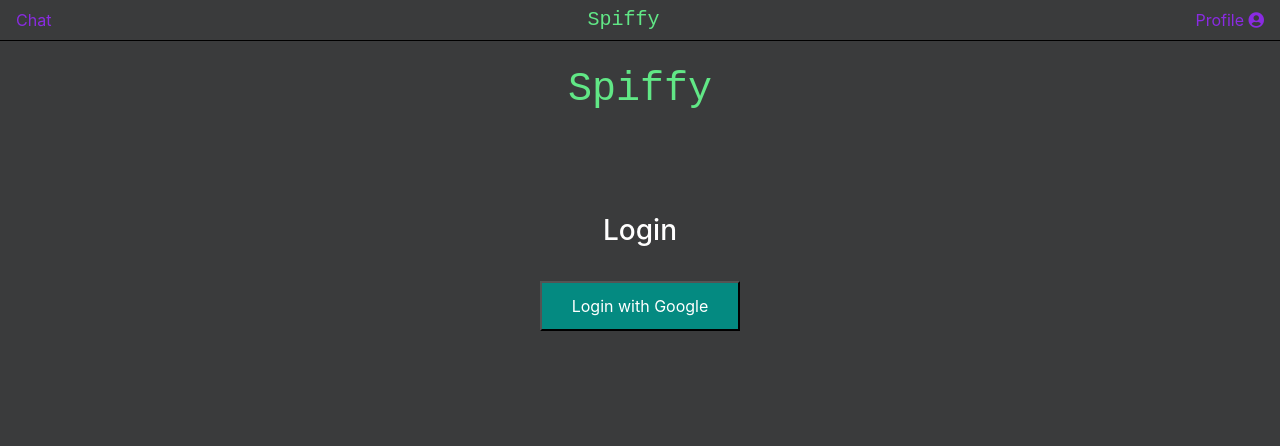
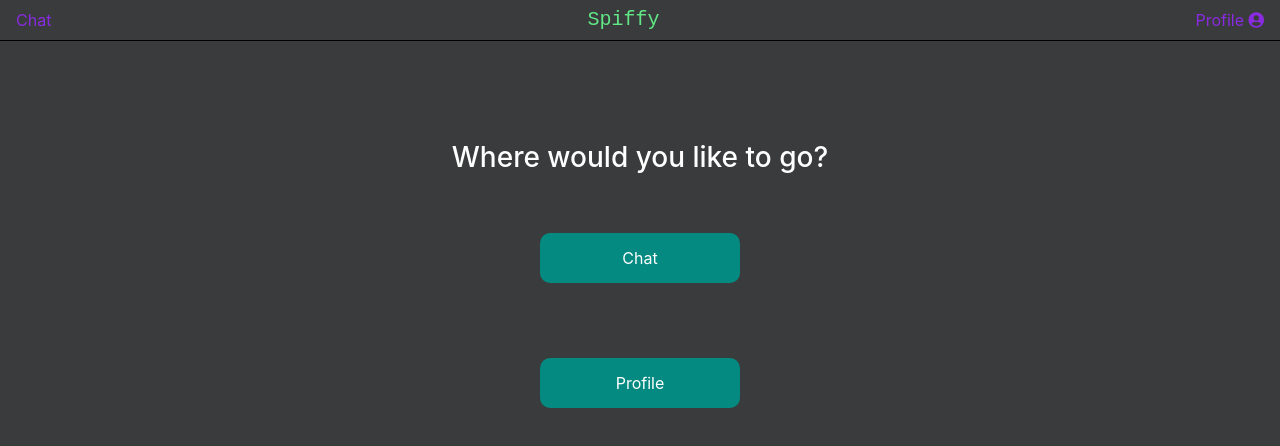
Before and after one commit to sam-leishman/chat-app, a React (Create React App) app: page /login in a window 1280 px wide. Shown: the top 446 px of the page. Built offline with nearby package versions, Linux system fonts and the light colour scheme; no server answers; sample sign-in values are in the browser's storage.

Commit message:
Add new page to replace login page if user is signed in

```diff
--- a/src/App.scss
+++ b/src/App.scss
@@ -206,12 +206,42 @@ h5 {
     margin: 25px;
     background-color: $dark-green;
     color: $text-color;
+    border: none;
+    border-radius: 10px;
 
     transition: all 150ms ease-out;
 
     &:hover {
-      box-shadow: 0 0 10px black;
-      background-color: $dark-blue;
+      box-shadow: 0 0 15px black;
+      background-color: rgb(95, 32, 155);
+    }
+  }
+}
+
+.signed-in {
+  display: flex;
+  flex-direction: column;
+  align-items: center;
+  padding-top: 100px;
+
+  .link-buttons {
+    height: 50px;
+    width: 200px;
+    margin: 25px;
+    margin-top: 50px;
+    background-color: $dark-green;
+    color: $text-color;
+    text-decoration: none;
+    border-radius: 10px;
+    display: flex;
+    justify-content: center;
+    align-items: center;
+
+    transition: all 150ms ease-out;
+
+    &:hover {
+      box-shadow: 0 0 15px black;
+      background-color: rgb(95, 32, 155);
     }
   }
 }
--- a/src/components/App.js
+++ b/src/components/App.js
@@ -9,6 +9,7 @@ import ProfilePage from "../pages/ProfilePage";
 import PublicPage from "../pages/PublicPage";
 import PrivateRoute from "./PrivateRoute";
 import PublicRoute from "./PublicRoute";
+import SignedIn from "./SignedIn"
 
 import {
   BrowserRouter as Router,
@@ -32,7 +33,7 @@ const App = () => {
       }
     })
   }, [])
-  console.log('App ' + authenticated)
+  console.log('App.js: ' + authenticated)
 
   return (
     <Router>
@@ -48,7 +49,7 @@ const App = () => {
         </div>
         <Switch>
           <PrivateRoute exact path="/" authenticated={authenticated} user={user} component={HomePage} />
-          <Route path="/login" component={LoginPage} />
+          { authenticated ? <Route path="/login" component={SignedIn} /> : <Route path="/login" component={LoginPage} />}
           <PublicRoute authenticated={authenticated} path="/public" component={PublicPage} />
           <PrivateRoute authenticated={authenticated} user={user} path="/profile" component={ProfilePage} />
           <Route path="/#" />
--- /dev/null
+++ b/src/components/SignedIn.js
@@ -0,0 +1,18 @@
+import React from 'react';
+import { Link, Route, Switch } from "react-router-dom";
+
+const SignedIn = () => {
+    return (
+        <div className="signed-in">
+            <h3>Where would you like to go?</h3>
+            <Link to="/" className="link-buttons">
+                Chat
+            </Link>
+            <Link to="/profile" className="link-buttons">
+                Profile
+            </Link>
+        </div>
+    )
+}
+
+export default SignedIn;
```
Also changed, not shown: 1 other file (tests, documents, lock files or other folders).
